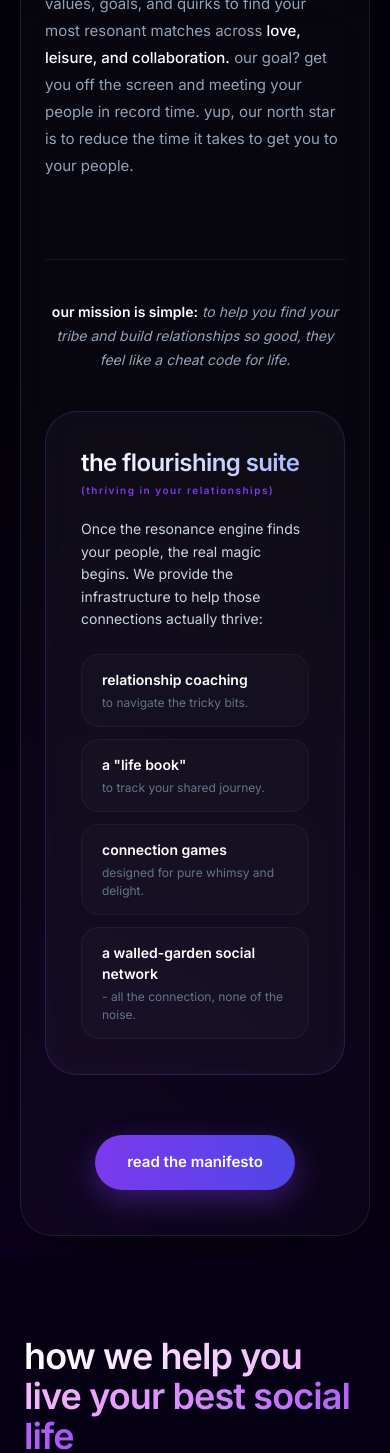
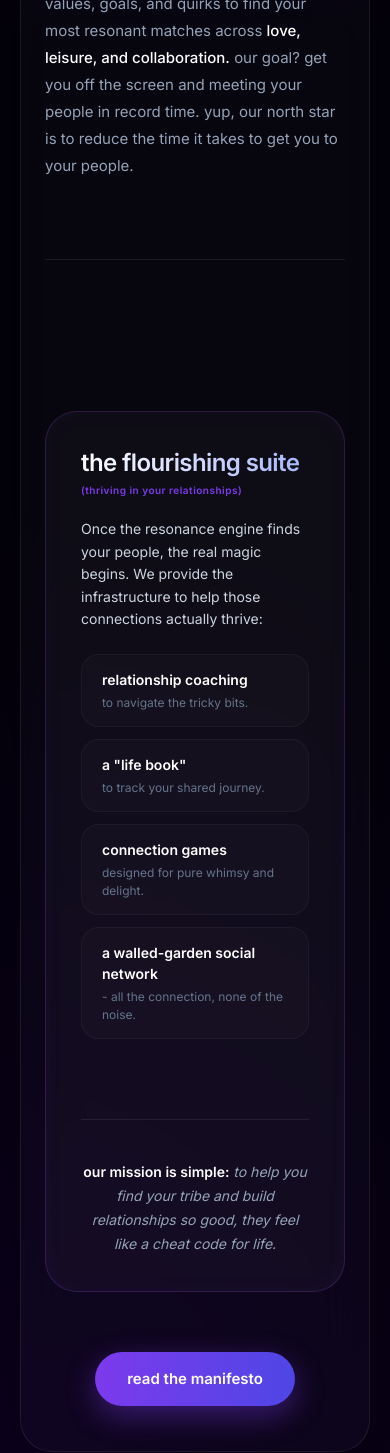
Before and after one commit to sudharsan-051006/elinity, a React (Vite) app: page / in a window 390 px wide. Shown: the part 1750-3203 px from the top of the page. Built offline with nearby package versions, Linux system fonts and the light colour scheme; a web font is replaced by a local one.

Commit message:
updated what is elinity

```diff
--- a/src/components/WhatIsElinity.tsx
+++ b/src/components/WhatIsElinity.tsx
@@ -163,13 +163,14 @@ export default function ElinityLandingPage() {
               <p style={{ fontSize: "15px", lineHeight: "1.8", color: "#94a3b8" }}>
                 forget mindless swiping. our ai doesn't just look at your bio; it models your values, goals, and quirks to find your most resonant matches across <span style={{color: '#fff', fontWeight: 500}}>love, leisure, and collaboration.</span> our goal? get you off the screen and meeting your people in record time. yup, our north star is to reduce the time it takes to get you to your people.
               </p>
-                            <div style={{
+              <div style={{
                 marginTop: '80px', paddingTop: '40px', borderTop: '1px solid rgba(255,255,255,0.08)',
                 textAlign: 'center'
               }}>
                 <p style={{
                   color: '#94a3b8', fontSize: '14px', fontStyle: 'italic',
-                  maxWidth: '450px', margin: '0 auto', lineHeight: 1.7
+                  maxWidth: '450px', margin: '0 auto', lineHeight: 1.7,
+                  visibility: isMobile ? 'hidden' : 'visible' /* Hide on mobile to reduce length */
                 }}>
                   <b style={{ color: '#fff', fontWeight: 800, fontStyle: 'normal' }}>our mission is simple:</b> to help you find your tribe and build relationships so good, they feel like a cheat code for life.
                 </p>
@@ -188,7 +189,7 @@ export default function ElinityLandingPage() {
                 background: 'linear-gradient(to right, #fff, #a5b4fc)',
                 WebkitBackgroundClip: 'text', WebkitTextFillColor: 'transparent', fontWeight: 700
               }}>the flourishing suite</h3>
-              <p style={{ color: '#7c3aed', fontSize: '10px', fontWeight: 700, letterSpacing: '1.5px', marginBottom: '20px'}}>(thriving in your relationships)</p>
+              <p style={{ color: '#7c3aed', fontSize: '10px', fontWeight: 700, letterSpacing: '0.5px', marginBottom: '20px'}}>(thriving in your relationships)</p>
 
               <p style={{ color: '#cbd5e1', fontSize: '14px', lineHeight: '1.6', marginBottom: '24px' }}>
                 Once the resonance engine finds your people, the real magic begins. We provide the infrastructure to help those connections actually thrive:
@@ -210,6 +211,18 @@ export default function ElinityLandingPage() {
                     <p style={{ color: '#64748b', margin: '4px 0 0 0', fontSize: '12px' }}>{item.desc}</p>
                   </div>
                 ))}
+              </div>
+              <div style={{
+                marginTop: '80px', paddingTop: '40px', borderTop: '1px solid rgba(255,255,255,0.08)',
+                textAlign: 'center',
+                visibility: isMobile ? 'visible' : 'hidden' /* Hide on mobile to reduce length */
+              }}>
+                <p style={{
+                  color: '#94a3b8', fontSize: '14px', fontStyle: 'italic',
+                  maxWidth: '450px', margin: '0 auto', lineHeight: 1.7
+                }}>
+                  <b style={{ color: '#fff', fontWeight: 800, fontStyle: 'normal' }}>our mission is simple:</b> to help you find your tribe and build relationships so good, they feel like a cheat code for life.
+                </p>
               </div>
             </div>
 
```
